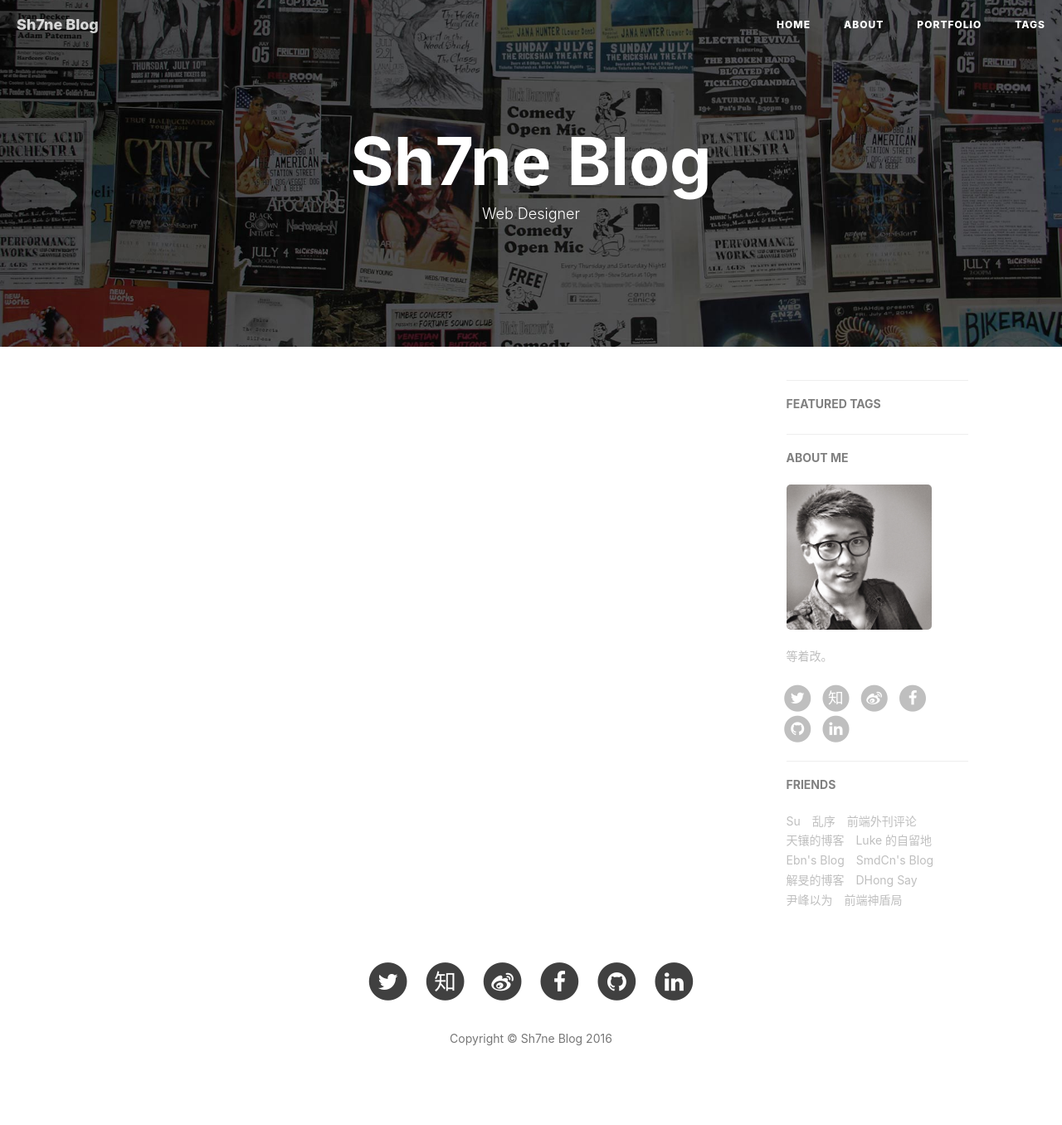
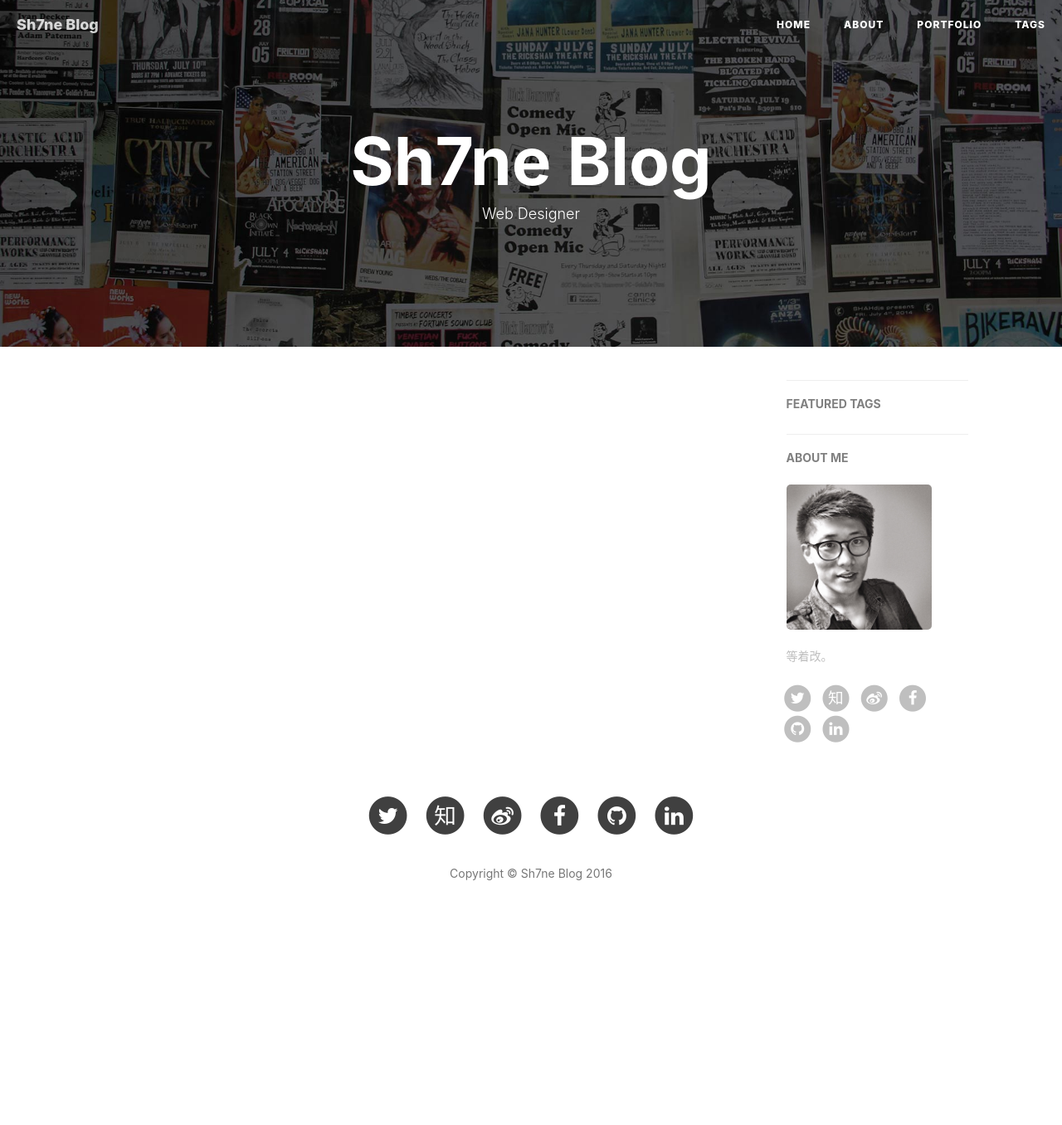
Before and after one commit to Xixiong-Guo/Xixiong-Guo.github.io, a Jekyll site: the page built from index.html, in a window 1280 px wide. Shown: the whole page at 83% size. Built offline with Jekyll 4.4.1, drawn with Linux system fonts in a browser that asks for light colours; nearby versions of some CDN libraries; the list of posts is cut into pages by our own code; comment, search, counter and statistics services are not loaded; after the commit the page ends 1157 px from its top, so only the background shows below that.

Commit message:
Update _config.yml

```diff
--- a/_config.yml
+++ b/_config.yml
@@ -81,39 +81,13 @@
 
 
 # Friends
-friends: [
-    {
-        title: "Su",
-        href: "http://su.gallery/"
-    },{
-        title: "乱序",
-        href: "http://mida.re/"
-    },{
-        title: "前端外刊评论",
-        href: "http://qianduan.guru/"
-    },{
-        title: "天镶的博客",
-        href: "http://lingyu.wang/"
-    },{
-        title: "Luke 的自留地",
-        href: "http://hmqk1995.github.io"
-    },{
-        title: "Ebn's Blog",
-        href: "http://ebnbin.com/"
-    },{
-        title: "SmdCn's Blog",
-        href: "http://blog.smdcn.net"
-    },{
-        title: "解旻的博客",
-        href: "http://xieminis.me/"
-    },{
-        title: "DHong Say",
-        href: "http://dhong.co"
-    },{
-        title: "尹峰以为",
-        href: "http://ingf.github.io/"
-    },{
-        title: "前端神盾局",
-        href: "http://wepiaofei.github.io/blog/"
-    }
-]
+#friends: [
+#    {
+#        title: "Su",
+#        href: "http://su.gallery/"
+#    },{
+#        title: "乱序",
+#        href: "http://mida.re/"
+#    }
+
+#]
```
